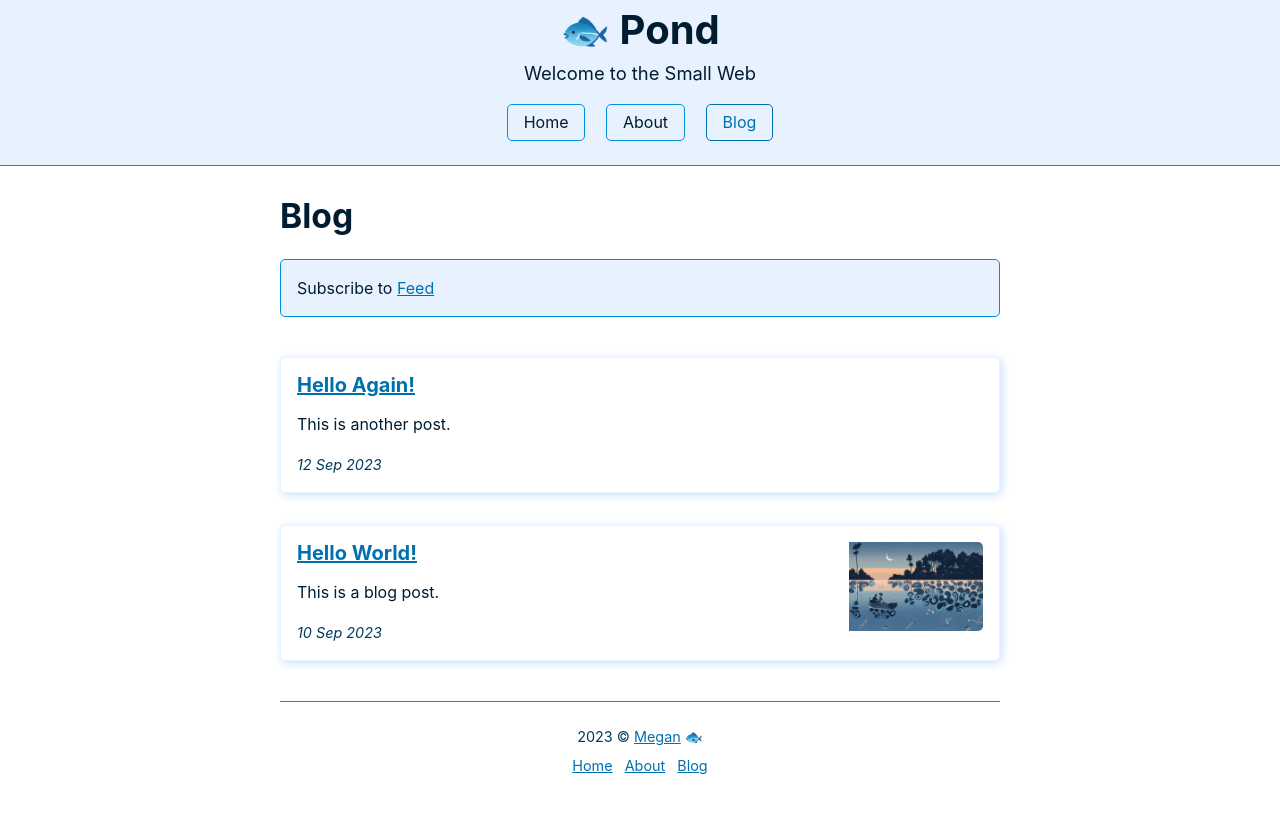
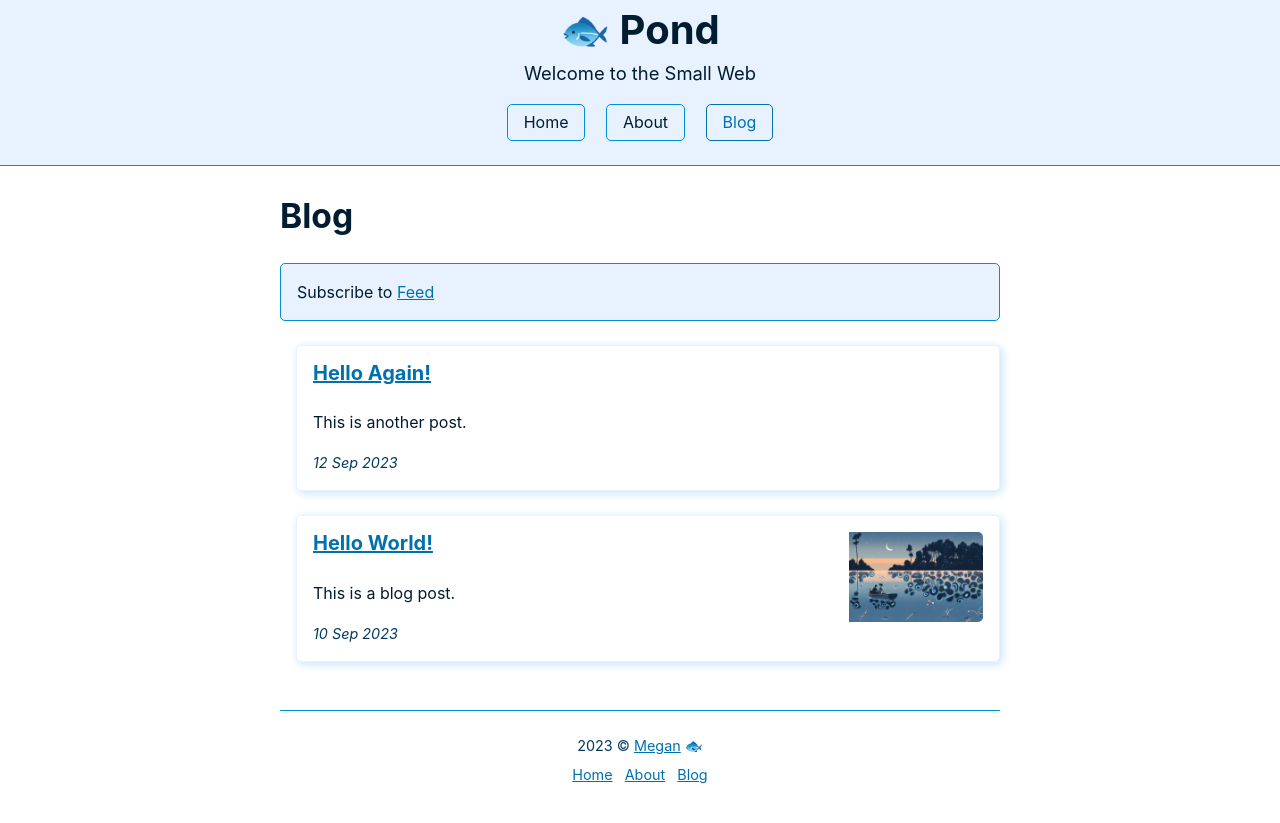
Before and after one commit to megdna/pond, a Jekyll site: the page built from blog.md, in a window 1280 px wide. Shown: the top 823 px of the page. Built offline with Jekyll 4.4.1, drawn with Linux system fonts in a browser that asks for light colours.

Commit message:
Update theme

```diff
--- a/assets/css/style.css
+++ b/assets/css/style.css
@@ -128,7 +128,7 @@
 }
 h1, h2, h3, h4 {
   line-height: 1.1;
-  margin: 1.5rem 0 0 0;
+  margin-top: 1.5rem;
   text-wrap: balance;
 }
 h5, h6, p {
@@ -218,7 +218,7 @@
   border: 1px solid var(--bg-box);
   border-radius: 5px;
   box-shadow: 2px 2px 10px var(--shadow);
-  margin: 1rem 0;
+  margin-bottom: 1.5rem;
   padding: 1rem;
   width: 100%;
 }
```
Also changed, not shown: 404.md (+1 -1 lines).
